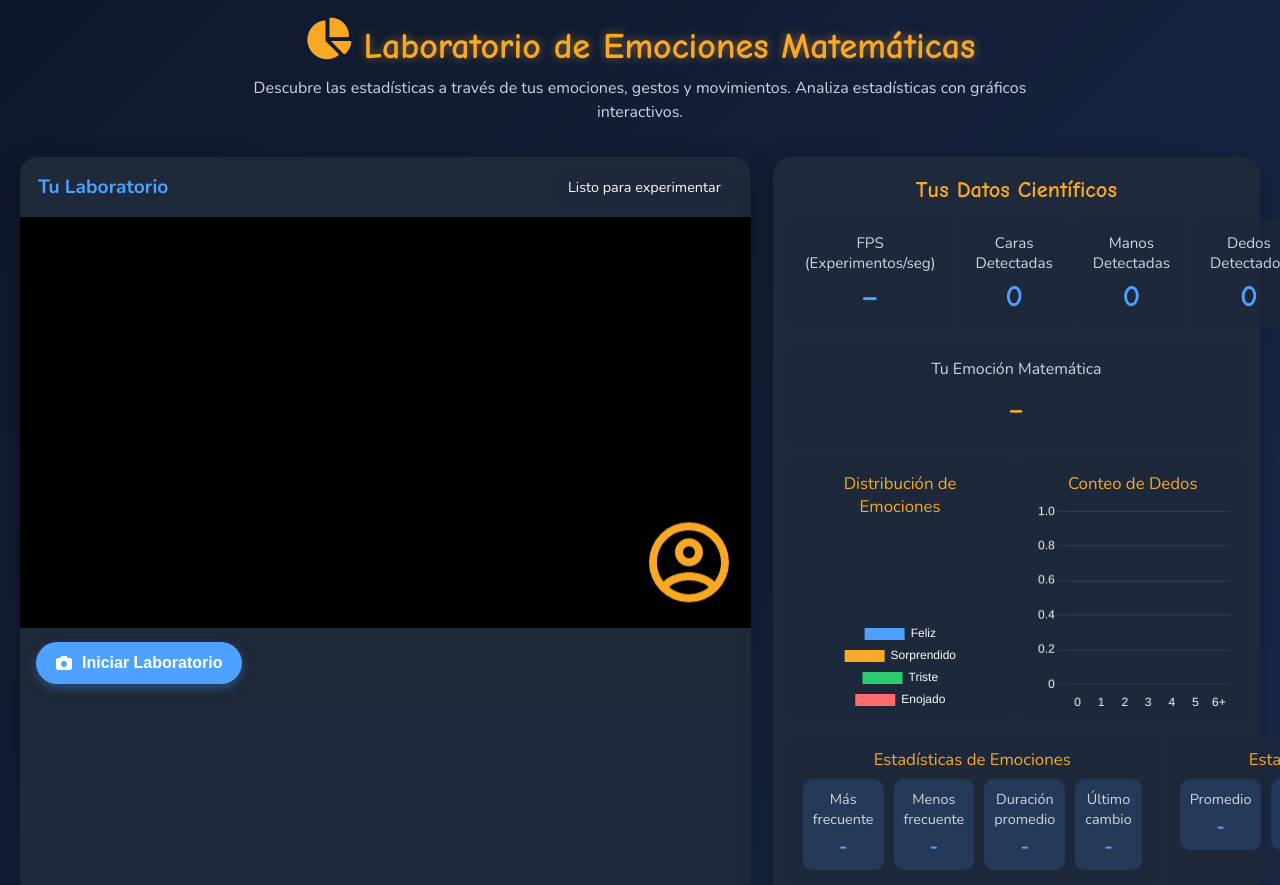
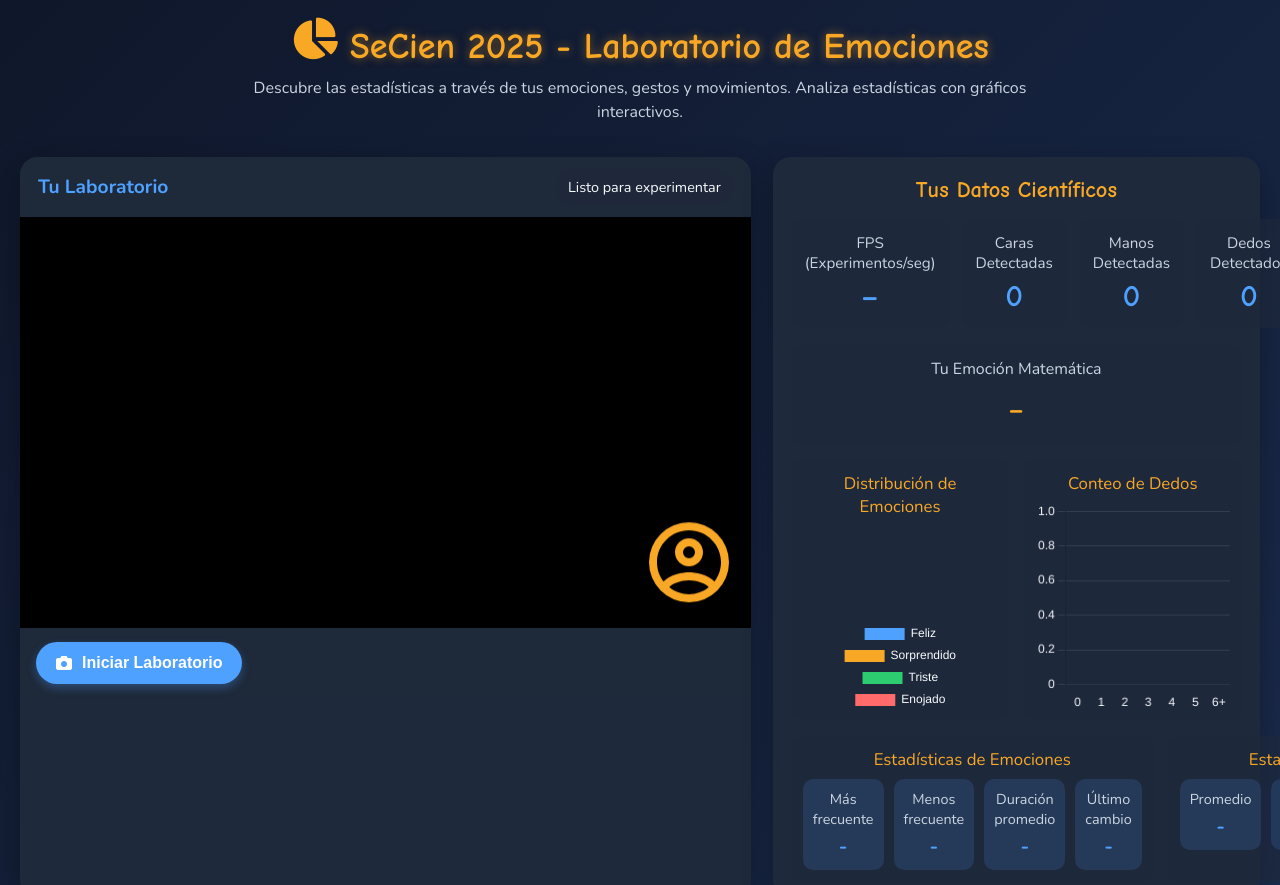
Before and after one commit to diegomezapy/usewebcam, a plain HTML site: page index.html in a window 1280 px wide. Shown: the top 885 px of the page. Drawn offline with nearby package versions, Linux system fonts and the light colour scheme.

Commit message:
Update index.html

```diff
--- a/index.html
+++ b/index.html
@@ -95,7 +95,7 @@
 <body>
   <div class="container">
     <header>
-      <div class="logo"><i class="fas fa-chart-pie logo-icon"></i><h1>Laboratorio de Emociones Matemáticas</h1></div>
+      <div class="logo"><i class="fas fa-chart-pie logo-icon"></i><h1>SeCien 2025 - Laboratorio de Emociones</h1></div>
       <p class="subtitle">Descubre las estadísticas a través de tus emociones, gestos y movimientos. Analiza estadísticas con gráficos interactivos.</p>
     </header>
 
```
